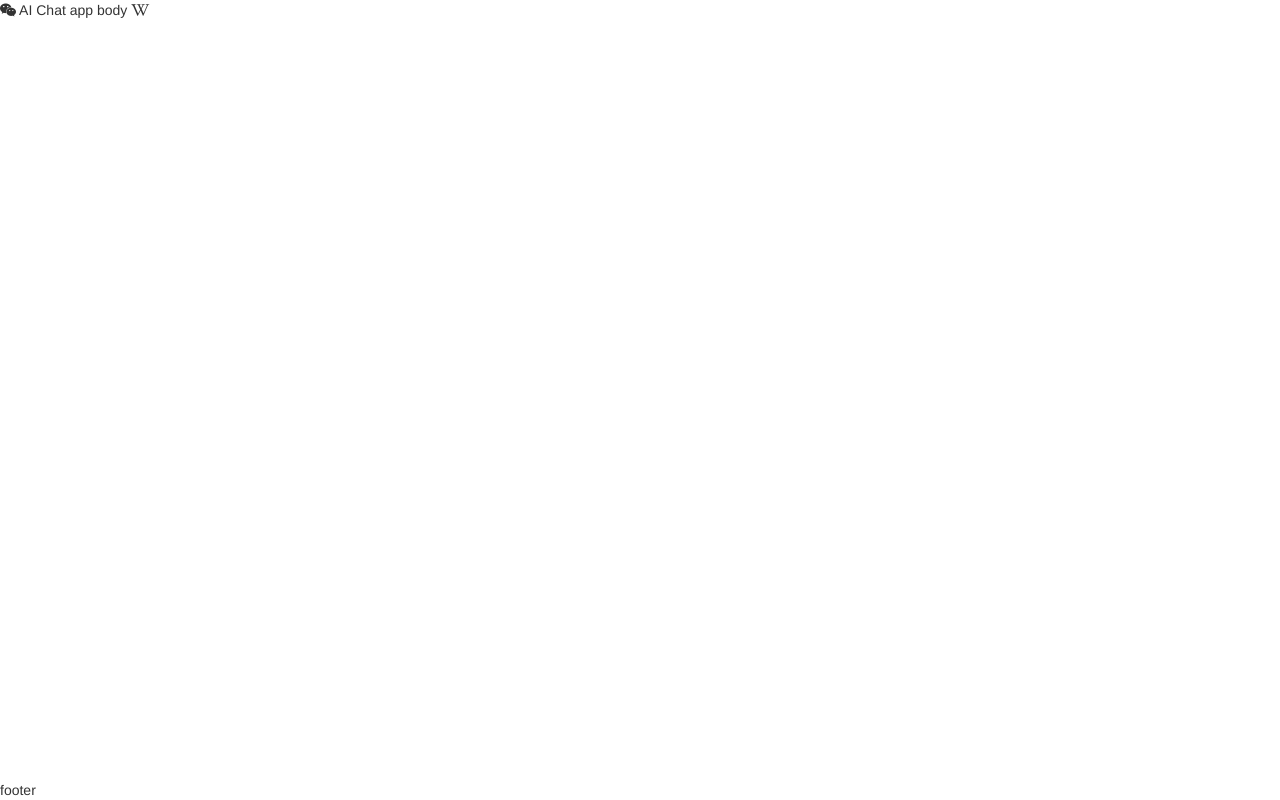
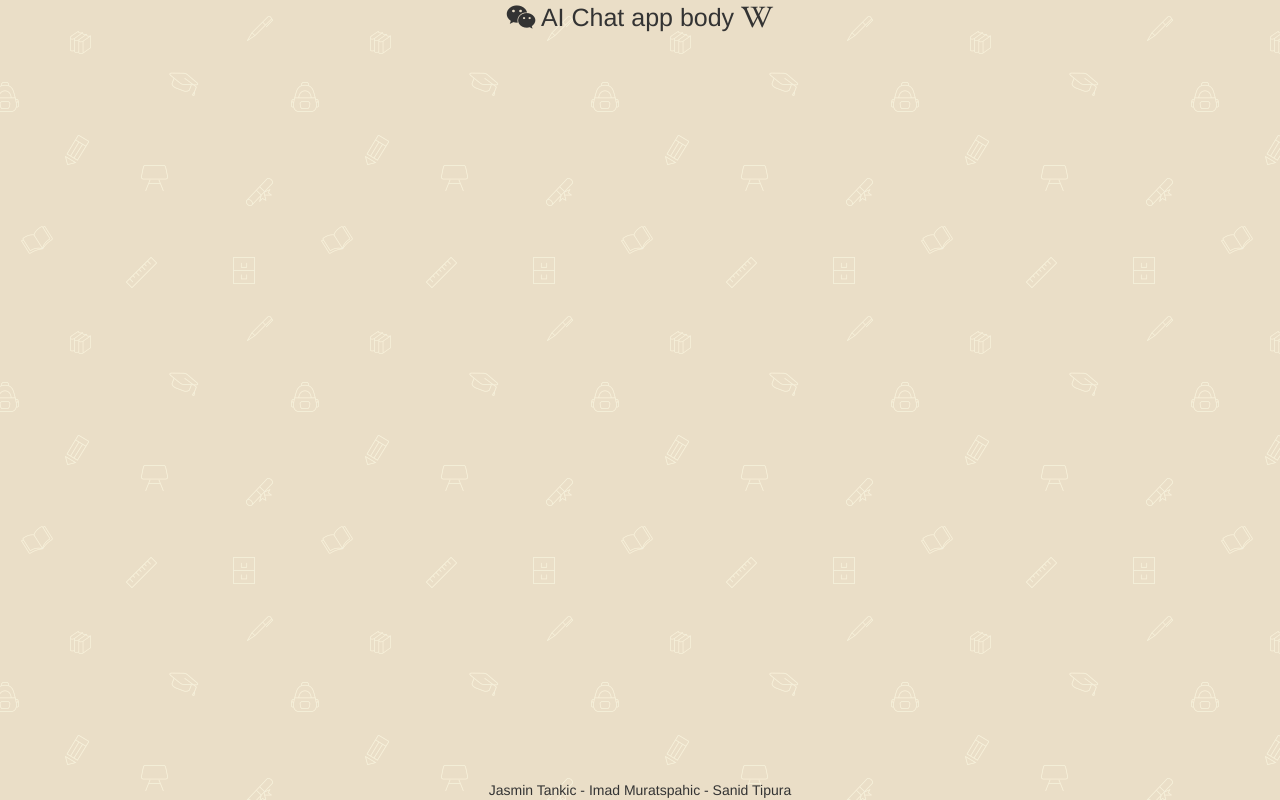
Before and after one commit to jasmintankic/ai_chat_application, a website: page aiwebapp/index.html in a window 1280 px wide. Drawn offline with Linux system fonts and the light colour scheme.

Commit message:
manje css izmjene

```diff
--- a/aiwebapp/components/styles/aichatappearance.css
+++ b/aiwebapp/components/styles/aichatappearance.css
@@ -1,4 +1,13 @@
+body {
+	background-image: url('/components/styles/images/school.png');
+}
 #footer-wrapper {
 	position: absolute;
 	bottom: 0;
+	width: 100%;
+	text-align: center;
 }
+.ai-chat-body-wrapper {
+	text-align: center;
+	font-size: 25px;
+}
--- a/aiwebapp/components/views/ai-chat-body.html
+++ b/aiwebapp/components/views/ai-chat-body.html
@@ -1,4 +1,4 @@
-<div>
+<div class="ai-chat-body-wrapper">
 <div>
 <i class="fa fa-weixin"></i>
 AI Chat app body
--- a/aiwebapp/index.html
+++ b/aiwebapp/index.html
@@ -3,7 +3,7 @@
     <meta charset="utf-8">
     <meta http-equiv="X-UA-Compatible" content="IE=edge">
     <meta name="viewport" content="width=device-width, initial-scale=1">
-    <title>UI - AI CHAT APP</title>
+    <title>Umjetna Inteligencija - AI CHAT APP</title>
 
     <!-- app scripts -->
     <script src="lib/jquery/jquery-1.12.1.min.js"></script>
@@ -19,7 +19,7 @@
         <div id="page-wrapper">
         <ai-chat-body></ai-chat-body>
         </div>
-        <div id="footer-wrapper">footer</div>
+        <div id="footer-wrapper">Jasmin Tankic - Imad Muratspahic - Sanid Tipura</div>
     </div>
 
     <!-- app components -->
```
Also changed, not shown: aiwebapp/components/styles/images/school.png (added).
